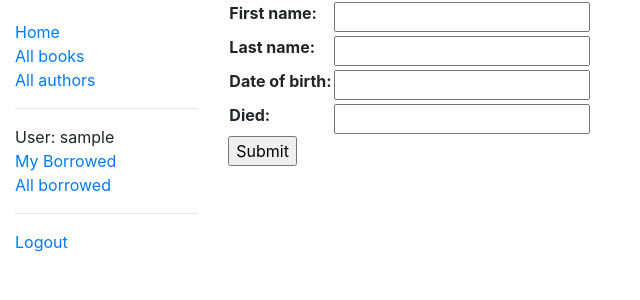
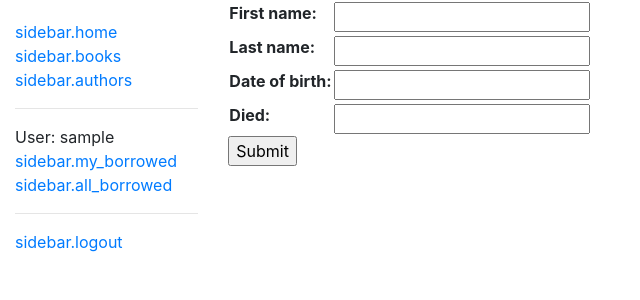
Before and after one commit to hungnh103/locallibrary, a Django app: page /catalog/author/create/ in a window 1280 px wide. Shown: the top 300 px of the page, without its empty margins (0-640 px from the left). Run offline with Django 3.2, Linux system fonts and the light colour scheme; the visitor is signed in with stand-in values (Sample User, id 1).

Commit message:
add i18n

```diff
--- a/catalog/forms.py
+++ b/catalog/forms.py
@@ -6,15 +6,15 @@
 from django.utils.translation import gettext_lazy as _
 
 class RenewBookForm(forms.Form):
-    renewal_date = forms.DateField(help_text="Enter a date between now and 4 weeks (default 3).")
+    renewal_date = forms.DateField(help_text=_('form.renew_book.renewal_date.help_text'))
 
     def clean_renewal_date(self):
         data = self.cleaned_data['renewal_date']
 
         if data < datetime.date.today():
-            raise ValidationError(_('Invalid date - renewal in past'))
+            raise ValidationError(_('form.renew_book.renewal_date.invalid.in_past'))
 
         if data > datetime.date.today() + datetime.timedelta(weeks=4):
-            raise ValidationError(_('Invalid date - renewal more than 4 weeks ahead'))
+            raise ValidationError(_('form.renew_book.renewal_date.invalid.too_far_in_future'))
 
         return data
--- a/catalog/models.py
+++ b/catalog/models.py
@@ -4,17 +4,18 @@
 from django.db import models
 from django.urls import reverse
 from django.contrib.auth.models import User
+from django.utils.translation import gettext_lazy as _
 
 
 class Genre(models.Model):
-    name = models.CharField(max_length=200, help_text='Enter a book genre (e.g. Science Fiction)')
+    name = models.CharField(max_length=200, help_text=_('model.genre.name.help_text'))
 
     def __str__(self):
         return self.name
 
 
 class Language(models.Model):
-    name = models.CharField(max_length=200, help_text="Enter the book's natural language (e.g. English, French, Japanese etc.)")
+    name = models.CharField(max_length=200, help_text=_('model.language.name.help_text'))
 
     def __str__(self):
         return self.name
@@ -23,8 +24,8 @@
 class Book(models.Model):
     title = models.CharField(max_length=200)
     author = models.ForeignKey('Author', on_delete=models.SET_NULL, null=True)
-    summary = models.TextField(max_length=1000, help_text='Enter a brief description of the book')
-    isbn = models.CharField('ISBN', max_length=13, unique=True, help_text='13 Character <a href="https://www.isbn-international.org/content/what-isbn">ISBN number</a>')
+    summary = models.TextField(max_length=1000, help_text=_('model.book.summary.help_text'))
+    isbn = models.CharField('ISBN', max_length=13, unique=True, help_text=_('model.book.isbn.help_text'))
     genre = models.ManyToManyField(Genre, help_text='Select a genre for this book')
     language = models.ForeignKey('Language', on_delete=models.SET_NULL, null=True)
 
--- a/catalog/templates/base_generic.html
+++ b/catalog/templates/base_generic.html
@@ -1,3 +1,5 @@
+{% load i18n %}
+
 <!DOCTYPE html>
 <html lang="en">
   <head>
@@ -17,23 +19,23 @@
         <div class="col-sm-2">
         {% block sidebar %}
           <ul class="sidebar-nav">
-            <li><a href="{% url 'index' %}">Home</a></li>
-            <li><a href="{% url 'books' %}">All books</a></li>
-            <li><a href="{% url 'authors' %}">All authors</a></li>
+            <li><a href="{% url 'index' %}">{% trans 'sidebar.home' %}</a></li>
+            <li><a href="{% url 'books' %}">{% trans 'sidebar.books' %}</a></li>
+            <li><a href="{% url 'authors' %}">{% trans 'sidebar.authors' %}</a></li>
             <li><hr></li>
 
             {% if user.is_authenticated %}
               <li>User: {{ user.get_username }}</li>
-              <li><a href="{% url 'my-borrowed' %}">My Borrowed</a></li>
+              <li><a href="{% url 'my-borrowed' %}">{% trans 'sidebar.my_borrowed' %}</a></li>
 
               {% if perms.catalog.can_mark_returned %}
-                <li><a href="{% url 'all-borrowed' %}">All borrowed</a></li>
+                <li><a href="{% url 'all-borrowed' %}">{% trans 'sidebar.all_borrowed' %}</a></li>
               {% endif %}
 
               <li><hr></li>
-              <li><a href="{% url 'logout' %}?next={{ request.path }}">Logout</a></li>
+              <li><a href="{% url 'logout' %}?next={{ request.path }}">{% trans 'sidebar.logout' %}</a></li>
             {% else %}
-              <li><a href="{% url 'login' %}?next={{ request.path }}">Login</a></li>
+              <li><a href="{% url 'login' %}?next={{ request.path }}">{% trans 'sidebar.login' %}</a></li>
             {% endif %}
           </ul>
         {% endblock %}
@@ -47,13 +49,17 @@
               <div class="pagination">
                 <span class="page-links">
                   {% if page_obj.has_previous %}
-                    <a href="{{ request.path }}?page={{ page_obj.previous_page_number }}">previous</a>
+                    <a href="{{ request.path }}?page={{ page_obj.previous_page_number }}">
+                      {% trans 'sidebar.paginate.previous' %}
+                    </a>
                   {% endif %}
                   <span class="page-current">
                     Page {{ page_obj.number }} of {{ page_obj.paginator.num_pages }}.
                   </span>
                   {% if page_obj.has_next %}
-                    <a href="{{ request.path }}?page={{ page_obj.next_page_number }}">next</a>
+                    <a href="{{ request.path }}?page={{ page_obj.next_page_number }}">
+                      {% trans 'sidebar.paginate.next' %}
+                    </a>
                   {% endif %}
                 </span>
               </div>
--- a/locallibrary/settings.py
+++ b/locallibrary/settings.py
@@ -106,6 +106,7 @@
 # https://docs.djangoproject.com/en/3.2/topics/i18n/
 
 LANGUAGE_CODE = 'en-us'
+# LANGUAGE_CODE = 'vi'
 
 TIME_ZONE = 'Asia/Ho_Chi_Minh'
 
```
Also changed, not shown: catalog/locale/en/LC_MESSAGES/django.po (added), catalog/locale/vi/LC_MESSAGES/django.po (added), 1 other file.
